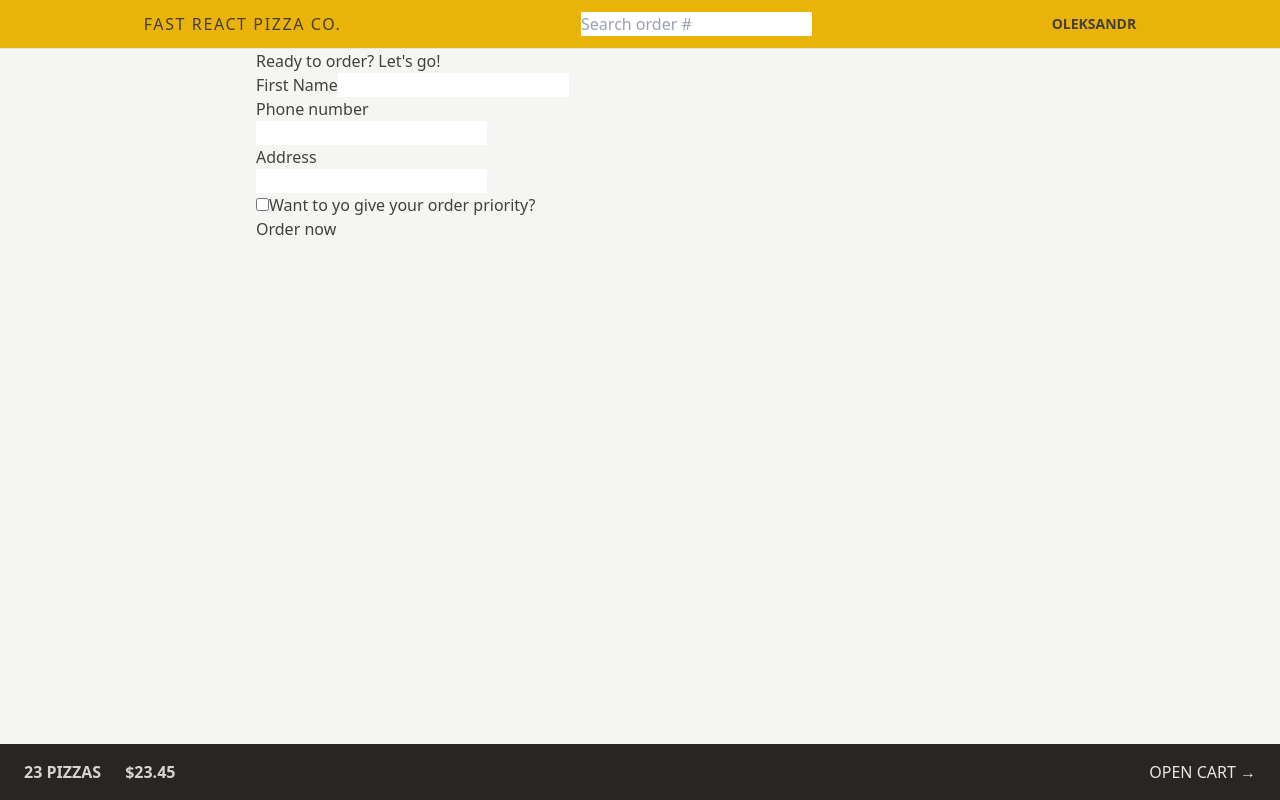
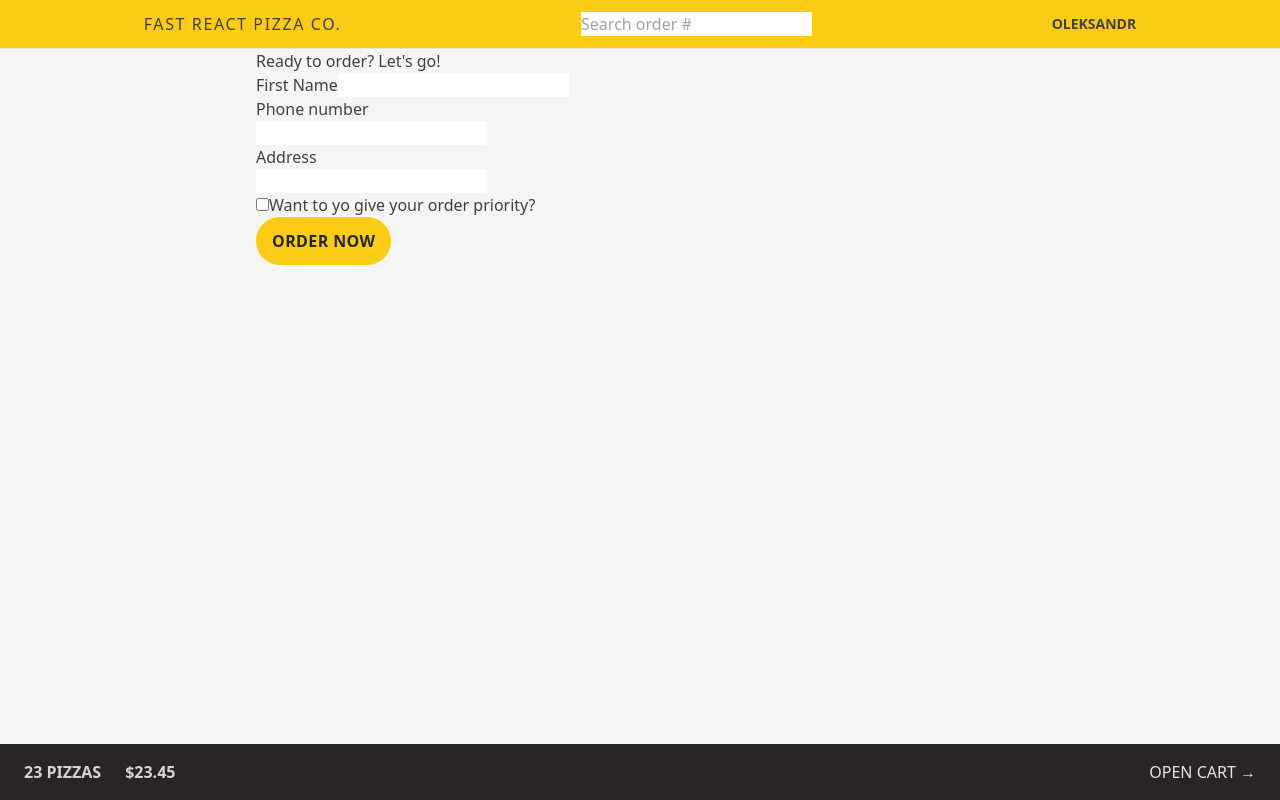
Before and after one commit to rubanenko35/react-pizza, a React (Vite) app: page /order/new in a window 1280 px wide. Built offline with nearby package versions, Linux system fonts and the light colour scheme.

Commit message:
button styling

```diff
--- a/src/features/cart/Cart.jsx
+++ b/src/features/cart/Cart.jsx
@@ -1,23 +1,23 @@
-import { Link } from 'react-router-dom';
+import { Link } from "react-router-dom";
 
 const fakeCart = [
   {
     pizzaId: 12,
-    name: 'Mediterranean',
+    name: "Mediterranean",
     quantity: 2,
     unitPrice: 16,
     totalPrice: 32,
   },
   {
     pizzaId: 6,
-    name: 'Vegetale',
+    name: "Vegetale",
     quantity: 1,
     unitPrice: 13,
     totalPrice: 13,
   },
   {
     pizzaId: 11,
-    name: 'Spinach and Mushroom',
+    name: "Spinach and Mushroom",
     quantity: 1,
     unitPrice: 15,
     totalPrice: 15,
@@ -29,7 +29,12 @@
 
   return (
     <div>
-      <Link to="/menu">&larr; Back to menu</Link>
+      <Link
+        to="/menu"
+        className="text-sm text-blue-500 hover:text-blue-600 hover:underline"
+      >
+        &larr; Back to menu
+      </Link>
 
       <h2>Your cart, %NAME%</h2>
 
--- a/src/features/order/CreateOrder.jsx
+++ b/src/features/order/CreateOrder.jsx
@@ -1,11 +1,11 @@
 import { useState } from "react";
-import {Form, redirect, useActionData, useNavigation} from "react-router-dom";
-import {createOrder} from "../../services/apiRestaurant.js";
+import { Form, redirect, useActionData, useNavigation } from "react-router-dom";
+import { createOrder } from "../../services/apiRestaurant.js";
 
 // https://uibakery.io/regex-library/phone-number
 const isValidPhone = (str) =>
   /^\+?\d{1,4}?[-.\s]?\(?\d{1,3}?\)?[-.\s]?\d{1,4}[-.\s]?\d{1,4}[-.\s]?\d{1,9}$/.test(
-    str
+    str,
   );
 
 const fakeCart = [
@@ -34,7 +34,7 @@
 
 function CreateOrder() {
   const navigation = useNavigation();
-  const isSubmitting = navigation.state === 'submitting';
+  const isSubmitting = navigation.state === "submitting";
 
   const formErrors = useActionData();
 
@@ -78,24 +78,30 @@
         </div>
 
         <div>
-          <input type="hidden" name="cart" value={JSON.stringify(cart)}/>
-          <button disabled={isSubmitting}>{isSubmitting ? "Placing order..." : "Order now"}</button>
+          <input type="hidden" name="cart" value={JSON.stringify(cart)} />
+          <button
+            className="inline-block rounded-full bg-yellow-400 px-4 py-3 font-semibold uppercase tracking-wide text-stone-800 transition-colors duration-300 hover:bg-yellow-300 focus:bg-yellow-300 focus:outline-none focus:ring focus:ring-yellow-300 focus:ring-offset-2 disabled:cursor-not-allowed"
+            disabled={isSubmitting}
+          >
+            {isSubmitting ? "Placing order..." : "Order now"}
+          </button>
         </div>
       </Form>
     </div>
   );
 }
 
-
-export async function action({request}) {
+export async function action({ request }) {
   const formData = await request.formData();
   const data = Object.fromEntries(formData);
 
+  return null;
+
   const order = {
     ...data,
-    priority: data.priority === 'on',
-    cart: JSON.parse(data.cart)
-  }
+    priority: data.priority === "on",
+    cart: JSON.parse(data.cart),
+  };
 
   const newOrder = await createOrder(order);
 
--- a/src/ui/Header.jsx
+++ b/src/ui/Header.jsx
@@ -4,7 +4,7 @@
 
 function Header(props) {
   return (
-    <header className="flex items-center justify-around border-b border-stone-200 bg-yellow-500 px-4 py-3 uppercase sm:px-6">
+    <header className="flex items-center justify-around border-b border-stone-200 bg-yellow-400 px-4 py-3 uppercase sm:px-6">
       <Link to="/" className="tracking-widest">
         Fast React Pizza co.
       </Link>
```
